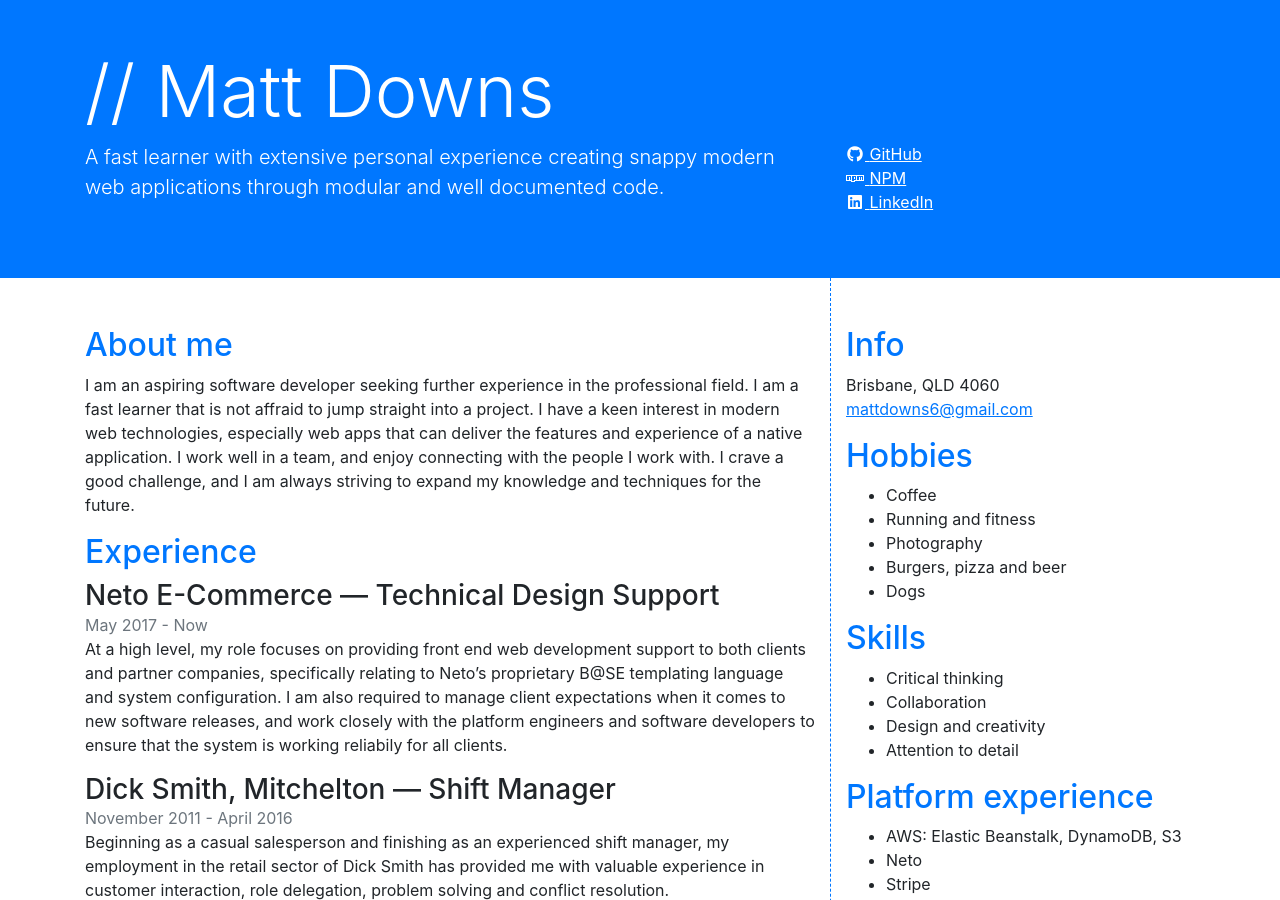
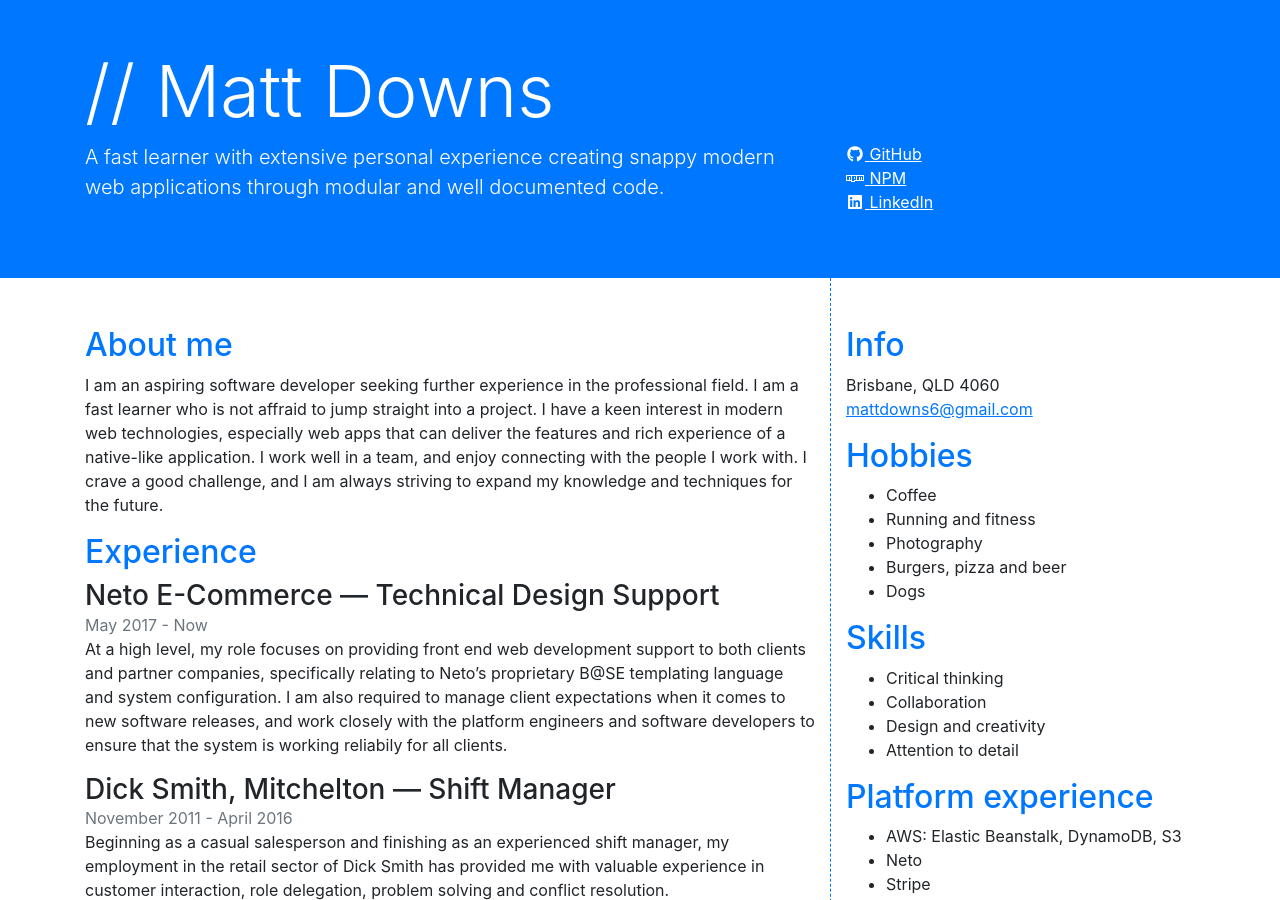
Before and after one commit to matt-downs/matt-downs.github.io, a Jekyll site: the page built from index.html, in a window 1280 px wide and 900 px high. Built offline with Jekyll 4.4.1, drawn with Linux system fonts in a browser that asks for light colours; nearby versions of some CDN libraries.

Commit message:
Update about me

```diff
--- a/index.html
+++ b/index.html
@@ -6,7 +6,7 @@
 <div class="row content">
     <div class="col-md-8 pt-5">
         <h2>About me</h2>
-        <p>I am an aspiring software developer seeking further experience in the professional field. I am a fast learner that is not affraid to jump straight into a project. I have a keen interest in modern web technologies, especially web apps that can deliver the features and experience of a native application. I work well in a team, and enjoy connecting with the people I work with. I crave a good challenge, and I am always striving to expand my knowledge and techniques for the future.</p>
+        <p>I am an aspiring software developer seeking further experience in the professional field. I am a fast learner who is not affraid to jump straight into a project. I have a keen interest in modern web technologies, especially web apps that can deliver the features and rich experience of a native-like application. I work well in a team, and enjoy connecting with the people I work with. I crave a good challenge, and I am always striving to expand my knowledge and techniques for the future.</p>
 
         <h2>Experience</h2>
 
```
